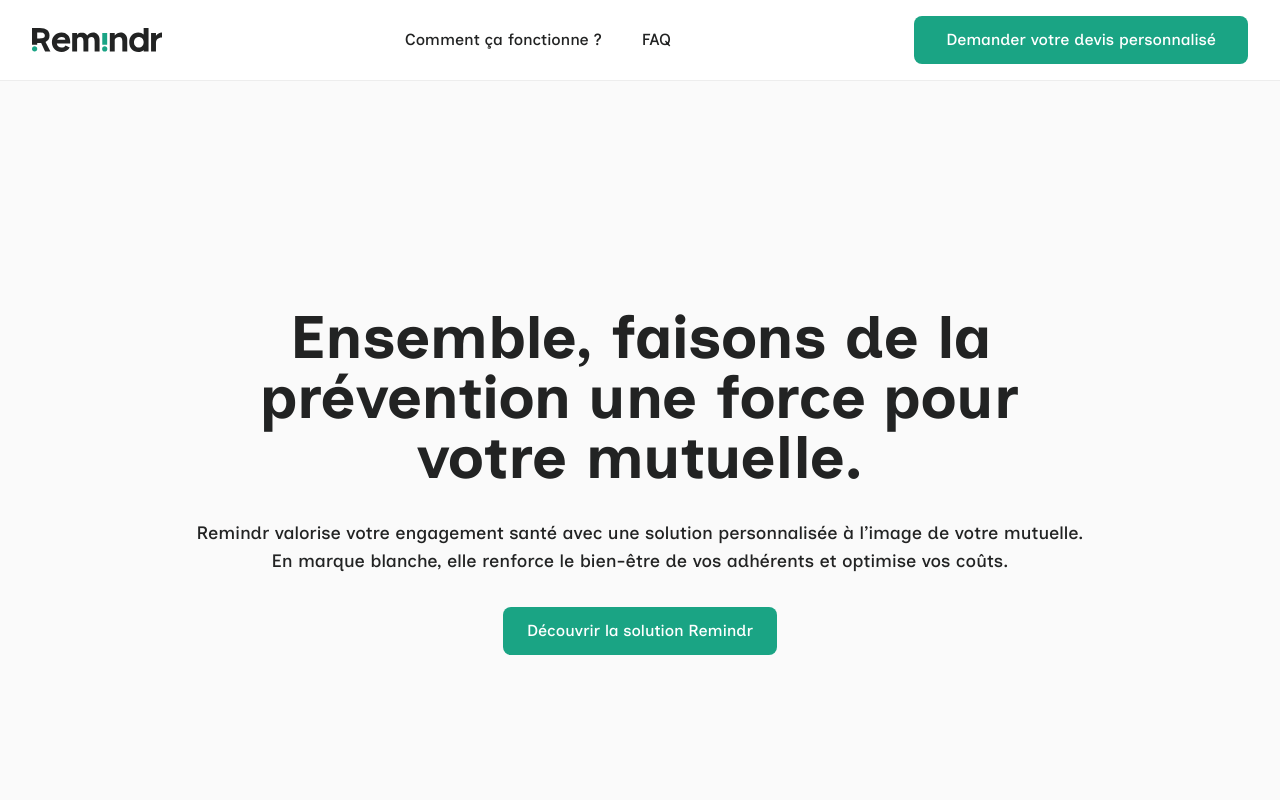
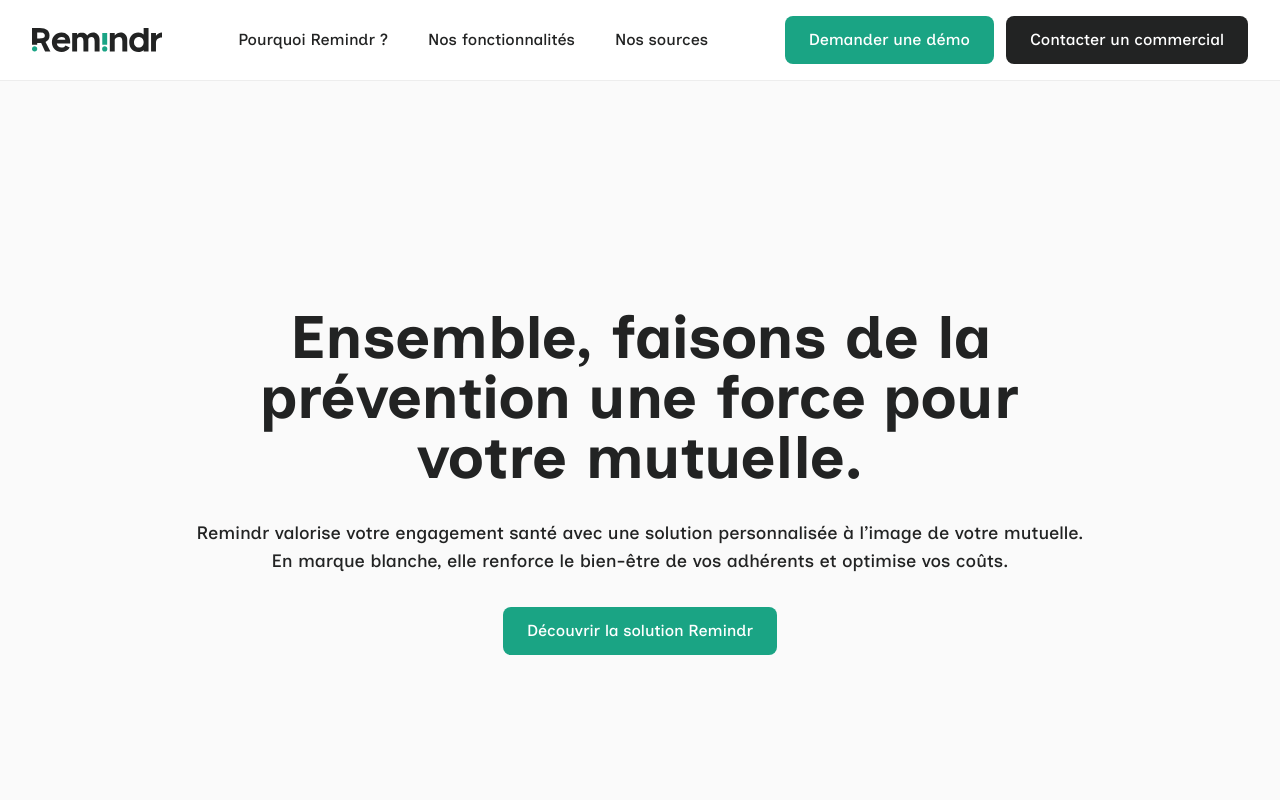
Before and after one commit to Remindr-pro/RemindR-app-V2, a Next.js app in the folder frontend/: page /professionnels in a window 1280 px wide. Shown: the top 800 px of the page. Built offline with nearby package versions, Linux system fonts and the light colour scheme.

Commit message:
feat(Navbar): update navigation links and buttons for professional page

```diff
--- a/frontend/src/app/components/Navbar.tsx
+++ b/frontend/src/app/components/Navbar.tsx
@@ -34,29 +34,35 @@ export default function Navbar() {
             {/* Desktop Navigation Links */}
             <div className="hidden lg:flex items-center space-x-10">
               <Link
-                href="/professionnels#comment-ca-fonctionne"
+                href="/professionnels#pourquoi-remindr"
                 className="text-dark hover:text-greenMain transition-colors text-base font-medium"
                 style={{ fontFamily: "var(--font-inclusive)" }}
               >
-                Comment ça fonctionne ?
+                Pourquoi Remindr ?
               </Link>
               <Link
-                href="/professionnels#faq"
+                href="/professionnels#nos-fonctionnalites"
                 className="text-dark hover:text-greenMain transition-colors text-base font-medium"
                 style={{ fontFamily: "var(--font-inclusive)" }}
               >
-                FAQ
+                Nos fonctionnalités
+              </Link>
+              <Link
+                href="/professionnels#nos-sources"
+                className="text-dark hover:text-greenMain transition-colors text-base font-medium"
+                style={{ fontFamily: "var(--font-inclusive)" }}
+              >
+                Nos sources
               </Link>
             </div>
 
             {/* Desktop CTA Button */}
-            <div className="hidden lg:flex items-center">
-              <Button
-                href="/professionnels#devis"
-                variant="green"
-                className="px-8"
-              >
-                Demander votre devis personnalisé
+            <div className="hidden lg:flex items-center space-x-3">
+              <Button href="/particuliers/demo" variant="green">
+                Demander une démo
+              </Button>
+              <Button href="/particuliers/inscription" variant="dark">
+                Contacter un commercial
               </Button>
             </div>
 
@@ -89,28 +95,45 @@ export default function Navbar() {
             <div className="lg:hidden py-4 border-t border-gray-2">
               <div className="flex flex-col space-y-4">
                 <Link
-                  href="/professionnels#comment-ca-fonctionne"
+                  href="/professionnels#pourquoi-remindr"
                   className="text-dark hover:text-greenMain transition-colors text-base font-medium py-2"
                   onClick={() => setIsMobileMenuOpen(false)}
                   style={{ fontFamily: "var(--font-inclusive)" }}
                 >
-                  Comment ça fonctionne ?
+                  Pourquoi Remindr ?
                 </Link>
                 <Link
-                  href="/professionnels#faq"
+                  href="/professionnels#nos-fonctionnalites"
                   className="text-dark hover:text-greenMain transition-colors text-base font-medium py-2"
                   onClick={() => setIsMobileMenuOpen(false)}
                   style={{ fontFamily: "var(--font-inclusive)" }}
                 >
-                  FAQ
+                  Nos fonctionnalités
                 </Link>
+                <Link
+                  href="/professionnels#nos-sources"
+                  className="text-dark hover:text-greenMain transition-colors text-base font-medium py-2"
+                  onClick={() => setIsMobileMenuOpen(false)}
+                  style={{ fontFamily: "var(--font-inclusive)" }}
+                >
+                  Nos sources
+                </Link>
+              </div>
+
+              <div className="flex flex-col space-y-2 mt-4 pt-4 border-t border-gray-2">
                 <Button
-                  href="/professionnels#devis"
+                  href="/professionnels/demo"
                   variant="green"
-                  className="mt-2"
                   onClick={() => setIsMobileMenuOpen(false)}
                 >
-                  Demander votre devis personnalisé
+                  Demander une démo
+                </Button>
+                <Button
+                  href="/professionnels/contact"
+                  variant="dark"
+                  onClick={() => setIsMobileMenuOpen(false)}
+                >
+                  Contacter un commercial
                 </Button>
               </div>
             </div>
```
